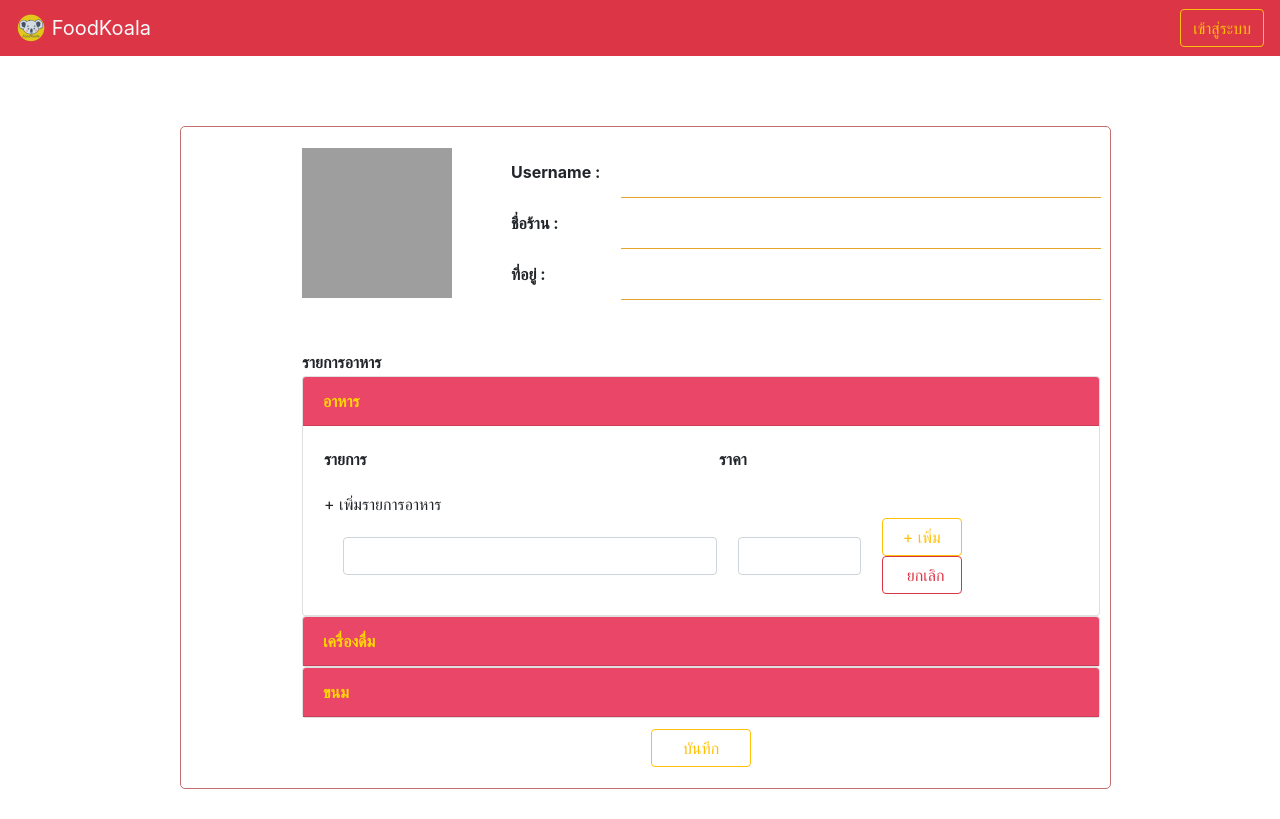
After one commit to Airada-S/FoodKoala, a PHP site: page /addProduct.php in a window 1280 px wide. The commit adds this page. Run offline with PHP 8.4, Linux system fonts and the light colour scheme; data that the repository does not hold is empty; some libraries are stand-ins or nearby versions; grey boxes are pictures that could not be loaded.

Commit message:
add product del product edit product Finished!!!!

```diff
--- a/ShopManage.php
+++ b/ShopManage.php
@@ -51,7 +51,7 @@ $det = $shop->fetch_assoc();
                         รายการอาหาร
                     </th>
                     <td style="text-align: right; padding-top: 35px;">
-                        <button type="button" class="btn btn-outline-warning">+ เพิ่มรายการ</button>
+                        <a href="addProduct.php"><button type="button" class="btn btn-outline-warning">+ เพิ่มรายการ</button></a>
                     </td>
                 </tr>
                 <tr>
--- /dev/null
+++ b/addProduct.php
@@ -0,0 +1,269 @@
+<!DOCTYPE html>
+<html lang="en">
+<head>
+    <meta charset="UTF-8">
+    <title>จัดการร้านค้า</title>
+</head>
+<body>
+<?php
+include 'header.php';
+require_once './ConnectDatabase.php';
+
+$conn = new ConnectDB();
+
+$shop = $conn->getSeller($_SESSION['id']);
+$det = $shop->fetch_assoc();
+?>
+<div style="padding-top: 40px; padding-left: 150px; padding-right: 150px;">
+    <div style="margin: 30px; border: 1px solid #c26f6f; width: 95%; border-radius: 5px;">
+        <div style="margin: 20px;">
+            <table style="margin-left: 100px; margin-right: 100px; width: 90%;">
+
+                <tr>
+                    <td rowspan="3" STYLE="width: 20%;"><img src="./img/<?php echo $det['seller_img'] ?>" width="150" height="150"></td>
+                    <th style="padding-left: 50px; width: 20%">
+                        Username :
+                    </th>
+                    <td style="padding-left: 20px; border-bottom: 1px solid #E8A42A; width: 60%">
+                        <?php echo $det['seller_username'] ?>
+                    </td>
+                </tr>
+                <tr>
+                    <th style="padding-left: 50px; width: 20%">
+                        ชื่อร้าน :
+                    </th>
+                    <td style="padding-left: 20px; border-bottom: 1px solid #E8A42A; width: 60%">
+                        <?php echo $det['seller_name'] ?>
+                    </td>
+                </tr>
+                <tr>
+                    <th style="padding-left: 50px; width: 20%">
+                        ที่อยู่ :
+                    </th>
+                    <td style="padding-left: 20px; border-bottom: 1px solid #E8A42A; width: 60%">
+                        <?php echo $det['seller_address'] ?>
+                    </td>
+                </tr>
+                <tr>
+                    <th style="padding-top: 50px;" colspan="3">
+                        รายการอาหาร
+                    </th>
+                </tr>
+
+                <!-- =============================================================== เริ่มการแก้ไข =================================================== -->
+
+                <tr>
+                    <td colspan="3">
+                        <div id="accordion">
+                            <div class="card">
+                                <div class="card-header" style="background-color: #EA4667">
+                                    <a class="card-link" data-toggle="collapse" href="#collapseOne" style="color: gold;">
+                                        <strong>อาหาร</strong>
+                                    </a>
+                                </div>
+                                <div id="collapseOne" class="collapse show" data-parent="#accordion">
+                                    <div class="card-body">
+                                        <table style="width: 95%;">
+                                            <tr>
+                                                <th style="width: 55%;">รายการ</th>
+                                                <th style="width: 20%;">ราคา</th>
+                                                <th style="width: 25%"></th>
+                                            </tr>
+                                            <?php
+                                            $product = $conn->getProduct($_SESSION['id']);
+                                            while($row = $product->fetch_assoc()) {
+                                                ?>
+                                                <tr>
+                                                    <?php if($row['product_type'] == "อาหาร" && $row['product_status']) {
+                                                        ?>
+                                                        <form action="check.php?s=12&pid=<?php echo $row['product_id'] ?>" method="post">
+                                                            <td style="width: 55%; padding-left: 20px; padding-top: 10px;">
+                                                                <input type="text" class="form-control" name="food" value="<?php echo $row['product_name'] ?>">
+                                                            </td>
+                                                            <td style="width: 20%; padding-left: 20px;">
+                                                                <input type="text" class="form-control" name="price" value="<?php echo $row['product_price'] ?>">
+                                                            </td>
+                                                            <td style="width: 25%; padding-left: 20px;">
+                                                                <button type="submit" class="btn btn-outline-warning" style="width: 80px;">แก้ไข</button>
+                                                                <a href="check.php?s=16&pid=<?php echo $row['product_id']?>">
+                                                                    <button type="button" class="btn btn-outline-danger" style="width: 80px; padding-left: 20px;">ลบ</button>
+                                                                </a>
+                                                            </td>
+                                                        </form>
+                                                        <?php
+                                                    }
+                                                    ?>
+                                                </tr>
+                                                <?php
+                                            }
+                                            ?>
+                                            <form action="check.php?s=17&type=food" method="post">
+                                                <tr>
+                                                    <td colspan="3" style="padding-top: 20px;"> + เพิ่มรายการอาหาร</td>
+                                                </tr>
+                                                <tr>
+                                                    <td style="width: 55%; padding-left: 20px;">
+                                                        <input type="text" class="form-control" name="food">
+                                                    </td>
+                                                    <td style="width: 20%; padding-left: 20px;">
+                                                        <input type="text" class="form-control" name="price">
+                                                    </td>
+                                                    <td style="width: 25%; padding-left: 20px;">
+                                                        <button type="submit" class="btn btn-outline-warning" style="width: 80px;">+ เพิ่ม</button>
+                                                        <a href="addProduct.php">
+                                                            <button type="button" class="btn btn-outline-danger" style="width: 80px; padding-left: 20px;">ยกเลิก</button>
+                                                        </a>
+                                                    </td>
+                                                </tr>
+                                            </form>
+                                        </table>
+                                    </div>
+                                </div>
+                            </div>
+                            <div class="card">
+                                <div class="card-header" style="background-color: #EA4667">
+                                    <a class="collapsed card-link" data-toggle="collapse" href="#collapseTwo" style="color: gold;">
+                                        <strong>เครื่องดื่ม</strong>
+
+                                    </a>
+                                </div>
+                                <div id="collapseTwo" class="collapse" data-parent="#accordion">
+                                    <div class="card-body">
+                                        <table style="width: 95%;">
+                                            <tr>
+                                                <th style="width: 50%;">รายการ</th>
+                                                <th style="width: 20%;">ราคา</th>
+                                                <th style="width: 25%"></th>
+                                            </tr>
+                                            <?php
+                                            $product = $conn->getProduct($_SESSION['id']);
+                                            while($row = $product->fetch_assoc()) {
+                                                ?>
+                                                <tr>
+                                                    <?php if($row['product_type'] == "เครื่องดื่ม" && $row['product_status']) {
+                                                        ?>
+                                                        <form action="check.php?s=12&pid=<?php echo $row['product_id'] ?>" method="post">
+                                                            <td style="width: 55%; padding-left: 20px; padding-top: 10px;">
+                                                                <input type="text" class="form-control" name="food" value="<?php echo $row['product_name'] ?>">
+                                                            </td>
+                                                            <td style="width: 20%; padding-left: 20px;">
+                                                                <input type="text" class="form-control" name="price" value="<?php echo $row['product_price'] ?>">
+                                                            </td>
+                                                            <td style="width: 25%; padding-left: 20px;">
+                                                                <button type="submit" class="btn btn-outline-warning" style="width: 80px;">แก้ไข</button>
+                                                                <a href="check.php?s=16&pid=<?php echo $row['product_id']?>">
+                                                                    <button type="button" class="btn btn-outline-danger" style="width: 80px; padding-left: 20px;">ลบ</button>
+                                                                </a>
+                                                            </td>
+                                                        </form>
+                                                        <?php
+                                                    }
+                                                    ?>
+                                                </tr>
+                                                <?php
+                                            }
+                                            ?>
+                                            <form action="check.php?s=17&type=drink" method="post">
+                                                <tr>
+                                                    <td colspan="3" style="padding-top: 20px;"> + เพิ่มรายการเครื่องดื่ม</td>
+                                                </tr>
+                                                <tr>
+                                                    <td style="width: 55%; padding-left: 20px;">
+                                                        <input type="text" class="form-control" name="food">
+                                                    </td>
+                                                    <td style="width: 20%; padding-left: 20px;">
+                                                        <input type="text" class="form-control" name="price">
+                                                    </td>
+                                                    <td style="width: 25%; padding-left: 20px;">
+                                                        <button type="submit" class="btn btn-outline-warning" style="width: 80px;">+ เพิ่ม</button>
+                                                        <a href="addProduct.php">
+                                                            <button type="button" class="btn btn-outline-danger" style="width: 80px; padding-left: 20px;">ยกเลิก</button>
+                                                        </a>
+                                                    </td>
+                                                </tr>
+                                            </form>
+                                        </table>
+                                    </div>
+                                </div>
+                            </div>
+                            <div class="card">
+                                <div class="card-header" style="background-color: #EA4667">
+                                    <a class="collapsed card-link" data-toggle="collapse" href="#collapseThree" style="color: gold;">
+                                        <strong>ขนม</strong>
+
+                                    </a>
+                                </div>
+                                <div id="collapseThree" class="collapse" data-parent="#accordion">
+                                    <div class="card-body">
+                                        <table style="width: 95%;">
+                                            <tr>
+                                                <th style="width: 50%;">รายการ</th>
+                                                <th style="width: 20%;">ราคา</th>
+                                                <th style="width: 25%"></th>
+                                            </tr>
+                                            <?php
+                                            $product = $conn->getProduct($_SESSION['id']);
+                                            while($row = $product->fetch_assoc()) {
+                                                ?>
+                                                <tr>
+                                                    <?php if($row['product_type'] == "ขนม" && $row['product_status']) {
+                                                        ?>
+                                                        <form action="check.php?s=12&pid=<?php echo $row['product_id'] ?>" method="post">
+                                                            <td style="width: 55%; padding-left: 20px; padding-top: 10px;">
+                                                                <input type="text" class="form-control" name="food" value="<?php echo $row['product_name'] ?>">
+                                                            </td>
+                                                            <td style="width: 20%; padding-left: 20px;">
+                                                                <input type="text" class="form-control" name="price" value="<?php echo $row['product_price'] ?>">
+                                                            </td>
+                                                            <td style="width: 25%; padding-left: 20px;">
+                                                                <button type="submit" class="btn btn-outline-warning" style="width: 80px;">แก้ไข</button>
+                                                                <a href="check.php?s=16&pid=<?php echo $row['product_id']?>">
+                                                                    <button type="button" class="btn btn-outline-danger" style="width: 80px; padding-left: 20px;">ลบ</button>
+                                                                </a>
+                                                            </td>
+                                                        </form>
+                                                        <?php
+                                                    }
+                                                    ?>
+                                                </tr>
+                                                <?php
+                                            }
+                                            ?>
+                                            <form action="check.php?s=17&type=sweet" method="post">
+                                                <tr>
+                                                    <td colspan="3" style="padding-top: 20px;"> + เพิ่มรายการขนม</td>
+                                                </tr>
+                                                <tr>
+                                                    <td style="width: 55%; padding-left: 20px;">
+                                                        <input type="text" class="form-control" name="food">
+                                                    </td>
+                                                    <td style="width: 20%; padding-left: 20px;">
+                                                        <input type="text" class="form-control" name="price">
+                                                    </td>
+                                                    <td style="width: 25%; padding-left: 20px;">
+                                                        <button type="submit" class="btn btn-outline-warning" style="width: 80px;">+ เพิ่ม</button>
+                                                        <a href="addProduct.php">
+                                                            <button type="button" class="btn btn-outline-danger" style="width: 80px; padding-left: 20px;">ยกเลิก</button>
+                                                        </a>
+                                                    </td>
+                                                </tr>
+                                            </form>
+                                        </table>
+                                    </div>
+                                </div>
+                            </div>
+                        </div>
+                    </td>
+                </tr>
+                <tr>
+                    <td colspan="3" style="text-align: center; padding-top: 10px;">
+                        <a href="ShopManage.php"><button type="button" class="btn btn-outline-warning" style="width: 100px;">บันทึก</button></a>
+                    </td>
+                </tr>
+            </table>
+        </div>
+    </div>
+</div>
+
+</body>
+</html>
```
Also changed, not shown: ConnectDatabase.php (+33 -0 lines), check.php (+27 -0 lines).
